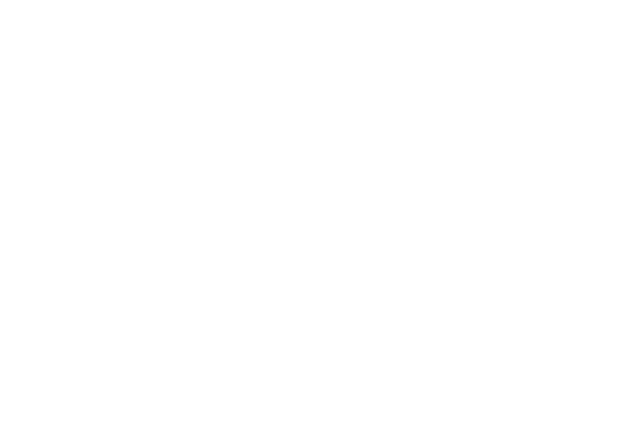
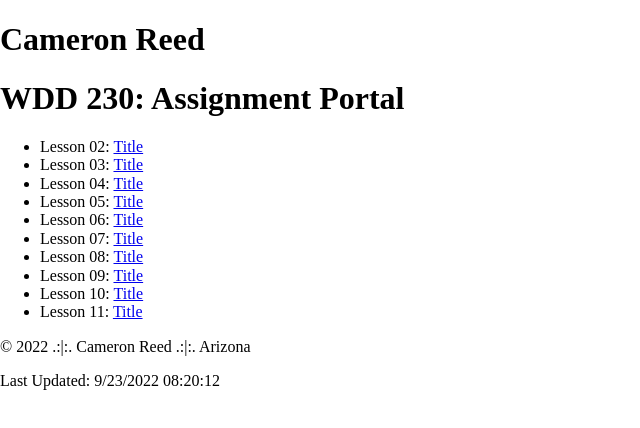
Before and after one commit to camreedtech/wdd230, a plain HTML site: page w02/index.html in a window 1280 px wide. Shown: the whole page, without its empty margins (0-640 px from the left). Drawn offline with Linux system fonts and the light colour scheme; files that its build step writes are made by us from their sources.

Commit message:
Finishing assignment

```diff
--- a/w02/index.html
+++ b/w02/index.html
@@ -8,6 +8,25 @@
     <link rel='stylesheet' href='css/normalize.css'>
 </head>
 <body>
-
+    <header class='name-box'>
+        <h1>Cameron Reed</h1>
+    </header>
+    <h1>WDD 230: Assignment Portal</h1>
+    <ul>
+        <li>Lesson 02: <a href="#">Title</a></li>
+        <li>Lesson 03: <a href="#">Title</a></li>
+        <li>Lesson 04: <a href="#">Title</a></li>
+        <li>Lesson 05: <a href="#">Title</a></li>
+        <li>Lesson 06: <a href="#">Title</a></li>
+        <li>Lesson 07: <a href="#">Title</a></li>
+        <li>Lesson 08: <a href="#">Title</a></li>
+        <li>Lesson 09: <a href="#">Title</a></li>
+        <li>Lesson 10: <a href="#">Title</a></li>
+        <li>Lesson 11: <a href="#">Title</a></li>
+    </ul>
+    <footer class='info-box'>
+        <p>&copy; 2022 .:|:. Cameron Reed .:|:. Arizona</p>
+        <p>Last Updated: 9/23/2022 08:20:12</p>
+    </footer>
 </body>
 </html>
--- /dev/null
+++ b/w02/scripts/styles.css
@@ -0,0 +1,4 @@
+body {
+    justify-content: center;
+    width: 50%vw;
+}
```
Also changed, not shown: w02/scripts/script.js (added).
